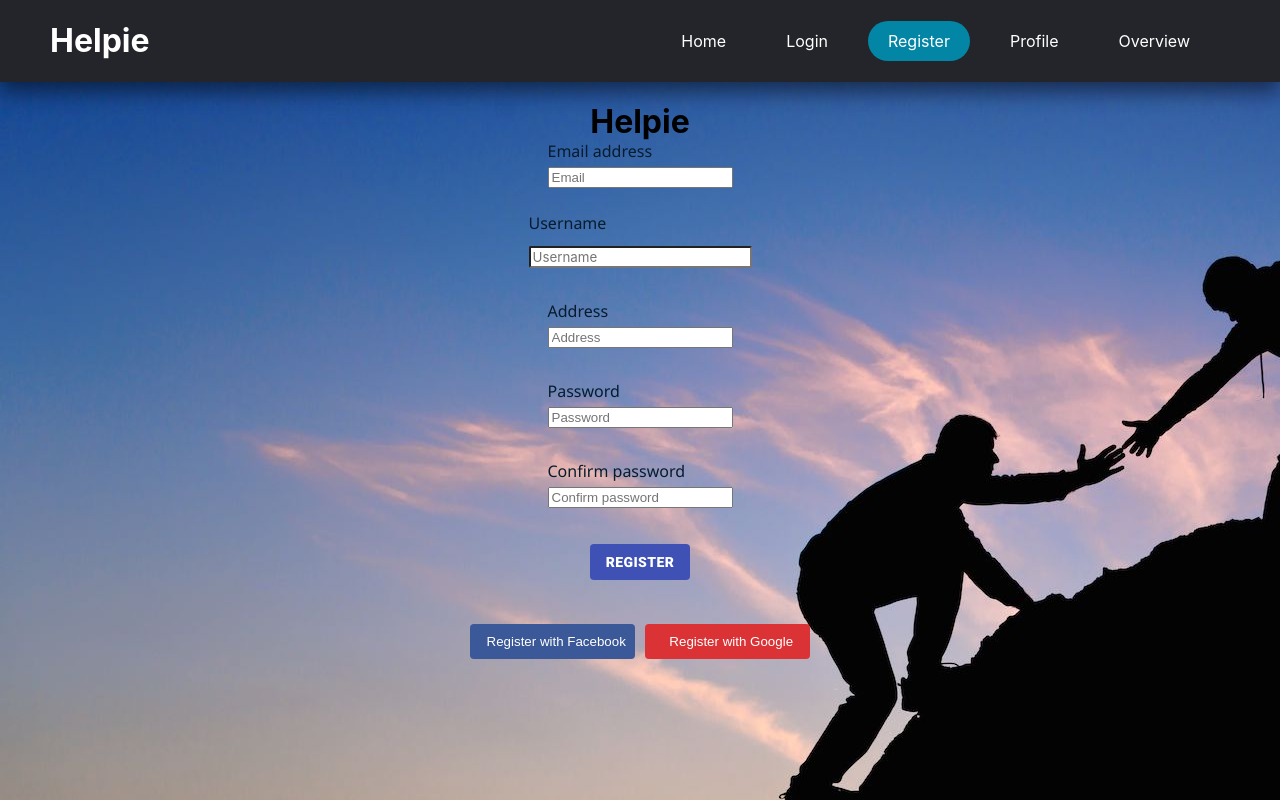
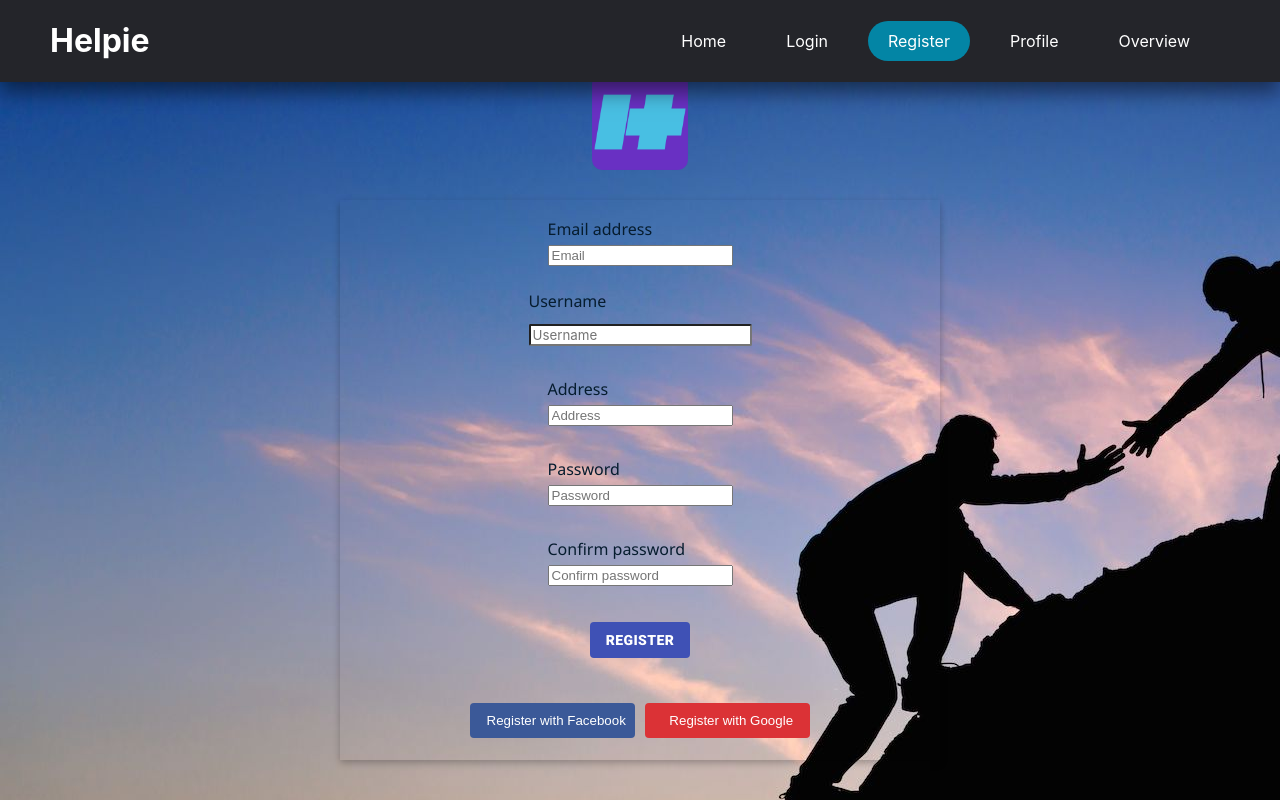
Before and after one commit to cristibctr/FrontEnd-Team2, a React (Create React App) app: page /register in a window 1280 px wide. Shown: the top 800 px of the page. Built offline with nearby package versions, Linux system fonts and the light colour scheme.

Commit message:
change registration design

```diff
--- a/src/Register.js
+++ b/src/Register.js
@@ -68,13 +68,13 @@ export default class Register extends Component {
     render() {
         return (
             <div className="body">
-            <div className="center" id="logo">
-               <div>
-                 <Logo name="Helpie" />
-               </div>
+            <div className="center">
+            <div className="center" >
+        <img src={require('./styles/LogoH-02.png').default}/>
+    </div>
              </div>
              <div className="center">
-               <form onSubmit={this.handleSubmit}>
+               <form className="form-control signup-container" onSubmit={this.handleSubmit}>
                <div className="center">
                 <label>
                   <p>Email address</p>
```
